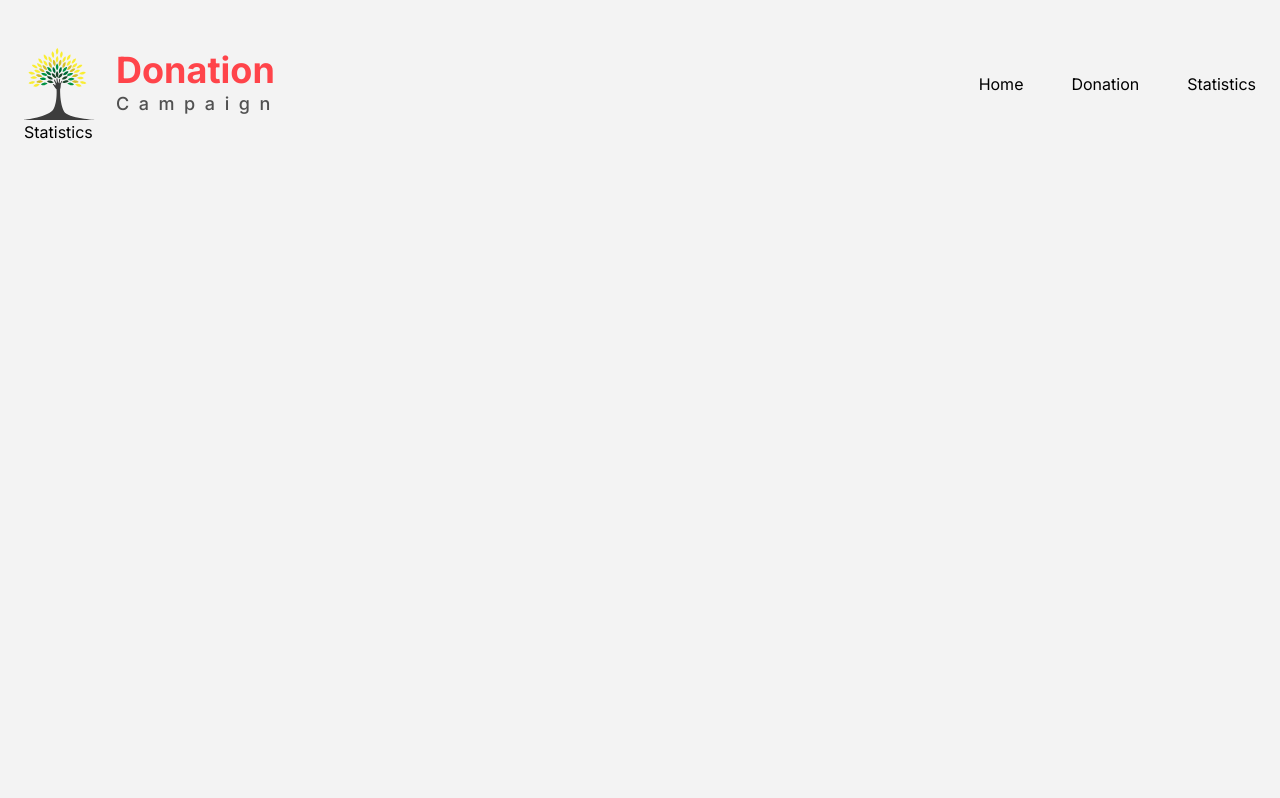
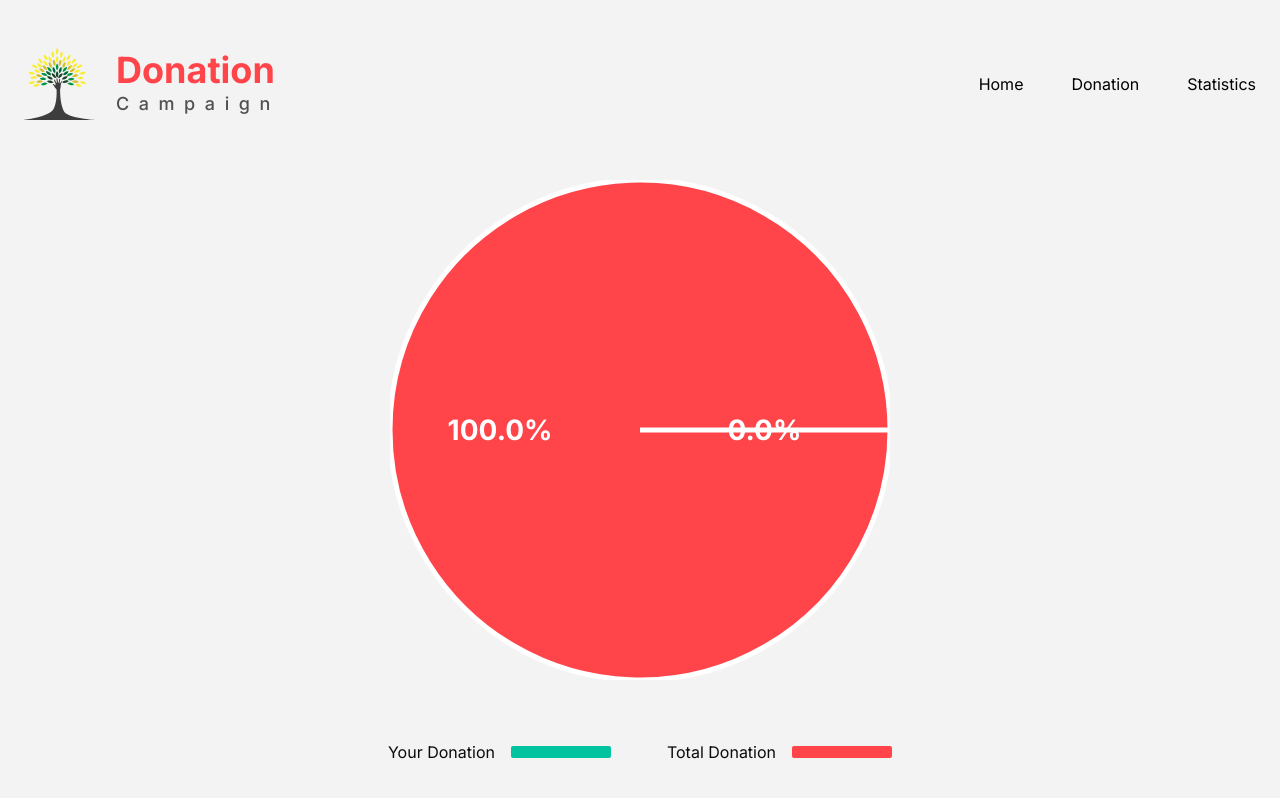
Before and after one commit to ShantoNoor/Donation-Campaign, a React (Vite) app: page /statistics in a window 1280 px wide. Shown: the top 798 px of the page. Built offline with nearby package versions, Linux system fonts and the light colour scheme.

Commit message:
Pie Chart complete

```diff
--- a/package.json
+++ b/package.json
@@ -13,7 +13,8 @@
     "react": "^18.2.0",
     "react-dom": "^18.2.0",
     "react-router-dom": "^6.16.0",
-    "react-toastify": "^9.1.3"
+    "react-toastify": "^9.1.3",
+    "recharts": "^2.8.0"
   },
   "devDependencies": {
     "@types/react": "^18.2.15",
--- a/src/pages/Statistics.jsx
+++ b/src/pages/Statistics.jsx
@@ -1,5 +1,101 @@
-const Statistics = () => {
-  return <div>Statistics</div>;
+import React, { useCallback, useEffect, useState } from "react";
+import { PieChart, Pie, Cell } from "recharts";
+import useGetData from "../hooks/useGetData";
+import getValueFromLocalStorage from "../utility/getValueFromLocalStorage";
+
+const COLORS = ["#00C49F", "#FF444A"];
+
+const RADIAN = Math.PI / 180;
+const renderCustomizedLabel = ({
+  cx,
+  cy,
+  midAngle,
+  innerRadius,
+  outerRadius,
+  percent,
+  index,
+}) => {
+  const radius = innerRadius + (outerRadius - innerRadius) * 0.5;
+  const x = cx + radius * Math.cos(-midAngle * RADIAN) * 0.7;
+  const y = cy + radius * Math.sin(-midAngle * RADIAN) * 0.9;
+
+  return (
+    <text
+      x={x}
+      y={y}
+      fill="white"
+      textAnchor={x > cx ? "start" : "end"}
+      dominantBaseline="central"
+      style={{ fontSize: "28px", fontWeight: "700" }}
+    >
+      {`${(percent * 100).toFixed(1)}%`}
+    </text>
+  );
 };
+export default function Statistics() {
+  const donated_list = getValueFromLocalStorage("donate_list");
+  const donate_data = useGetData();
+  const [swidth, setSwidth] = useState(500);
 
-export default Statistics;
+  const data = [
+    { name: "Group A", value: donated_list.length },
+    { name: "Group B", value: donate_data.length - donated_list.length },
+  ];
+
+  useEffect(() => {
+    setSwidth(window.innerWidth >= 600 ? 500 : 300);
+  }, [])
+
+  useEffect(() => {
+    const handleResize = () => {
+      setSwidth(window.innerWidth >= 600 ? 500 : 300);
+    };
+
+    window.addEventListener("resize", handleResize);
+
+    return () => {
+      window.removeEventListener("resize", handleResize);
+    };
+  }, []);
+
+  return (
+    <>
+      <PieChart width={swidth} height={swidth} style={{ margin: "60px auto" }}>
+        <Pie
+          data={data}
+          labelLine={false}
+          label={renderCustomizedLabel}
+          outerRadius={swidth / 2}
+          fill="#8884d8"
+          dataKey="value"
+          startAngle={0}
+          endAngle={-360}
+        >
+          {data.map((entry, index) => (
+            <Cell
+              key={`cell-${index}`}
+              fill={COLORS[index % COLORS.length]}
+              strokeWidth={swidth === 500 ? 5 : 2}
+            />
+          ))}
+        </Pie>
+      </PieChart>
+      <div className="flex flex-col md:flex-row items-center justify-center gap-4 md:gap-14">
+        <span className="flex items-center gap-4">
+          <span className="text-black2">Your Donation</span>{" "}
+          <span
+            className="w-[100px] h-[12px] block rounded-sm"
+            style={{ backgroundColor: COLORS[0] }}
+          ></span>
+        </span>
+        <span className="flex items-center gap-4">
+          <span className="text-black2">Total Donation</span>{" "}
+          <span
+            className="w-[100px] h-[12px] block rounded-sm"
+            style={{ backgroundColor: COLORS[1] }}
+          ></span>
+        </span>
+      </div>
+    </>
+  );
+}
```
Also changed, not shown: 1 other file (tests, documents, lock files or other folders).
